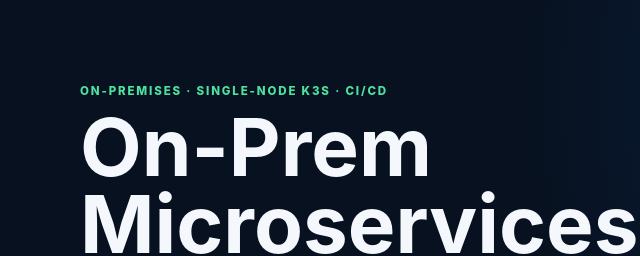
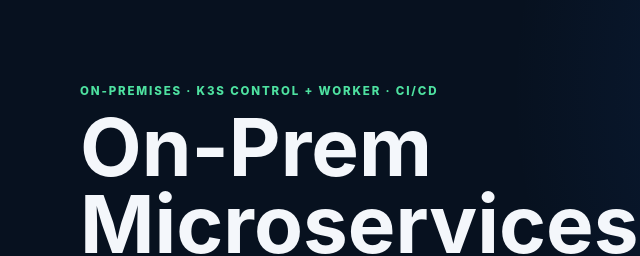
Before and after one commit to Kien-devops/app1, a website: page frontend/index.html in a window 1280 px wide. Shown: the top 256 px of the page, 0-640 px from the left. Drawn offline with Linux system fonts and the light colour scheme; no server answers.

Commit message:
docs: describe dedicated k3s control plane and worker

```diff
--- a/frontend/index.html
+++ b/frontend/index.html
@@ -3,7 +3,7 @@
   <head>
     <meta charset="utf-8">
     <meta name="viewport" content="width=device-width, initial-scale=1">
-    <meta name="description" content="On-premises microservices CI/CD platform running on single-node K3s">
+    <meta name="description" content="On-premises microservices CI/CD platform running on a dedicated K3s control plane and worker">
     <title>On-Prem Microservices Platform</title>
     <link rel="stylesheet" href="/styles.css">
     <script src="/app.js" defer></script>
@@ -12,7 +12,7 @@
     <main class="shell">
       <header class="hero">
         <div>
-          <p class="eyebrow">ON-PREMISES · SINGLE-NODE K3S · CI/CD</p>
+          <p class="eyebrow">ON-PREMISES · K3S CONTROL + WORKER · CI/CD</p>
           <h1>On-Prem Microservices Platform</h1>
           <p class="subtitle">Bốn service triển khai độc lập trên tang4, đi qua một same-origin route được bảo vệ bởi Traefik.</p>
           <div class="delivery-badge" aria-label="Triển khai tự động đang hoạt động">
```
Also changed, not shown: frontend/frontend.test.js (+1 -1 lines), README.md.
